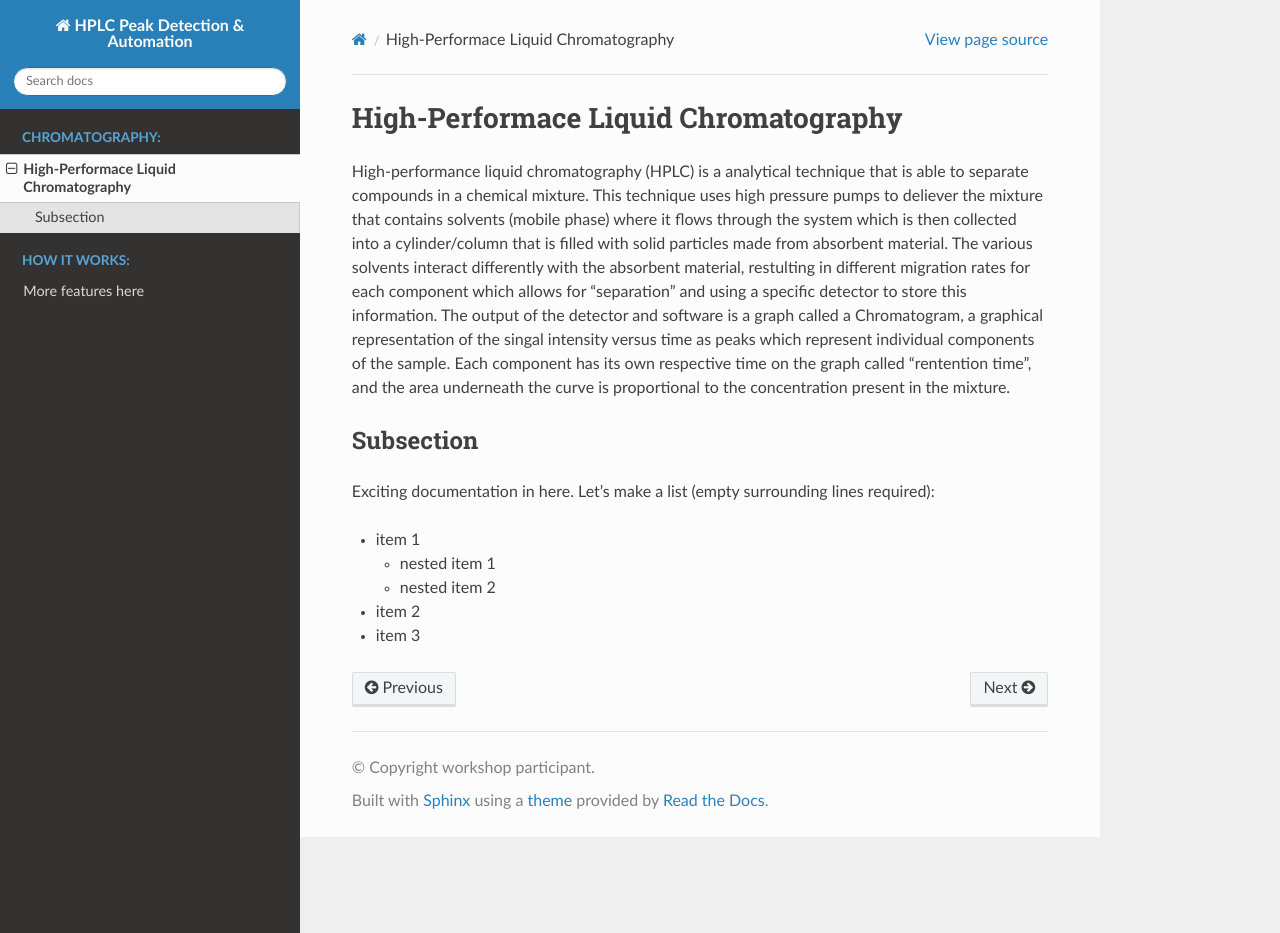
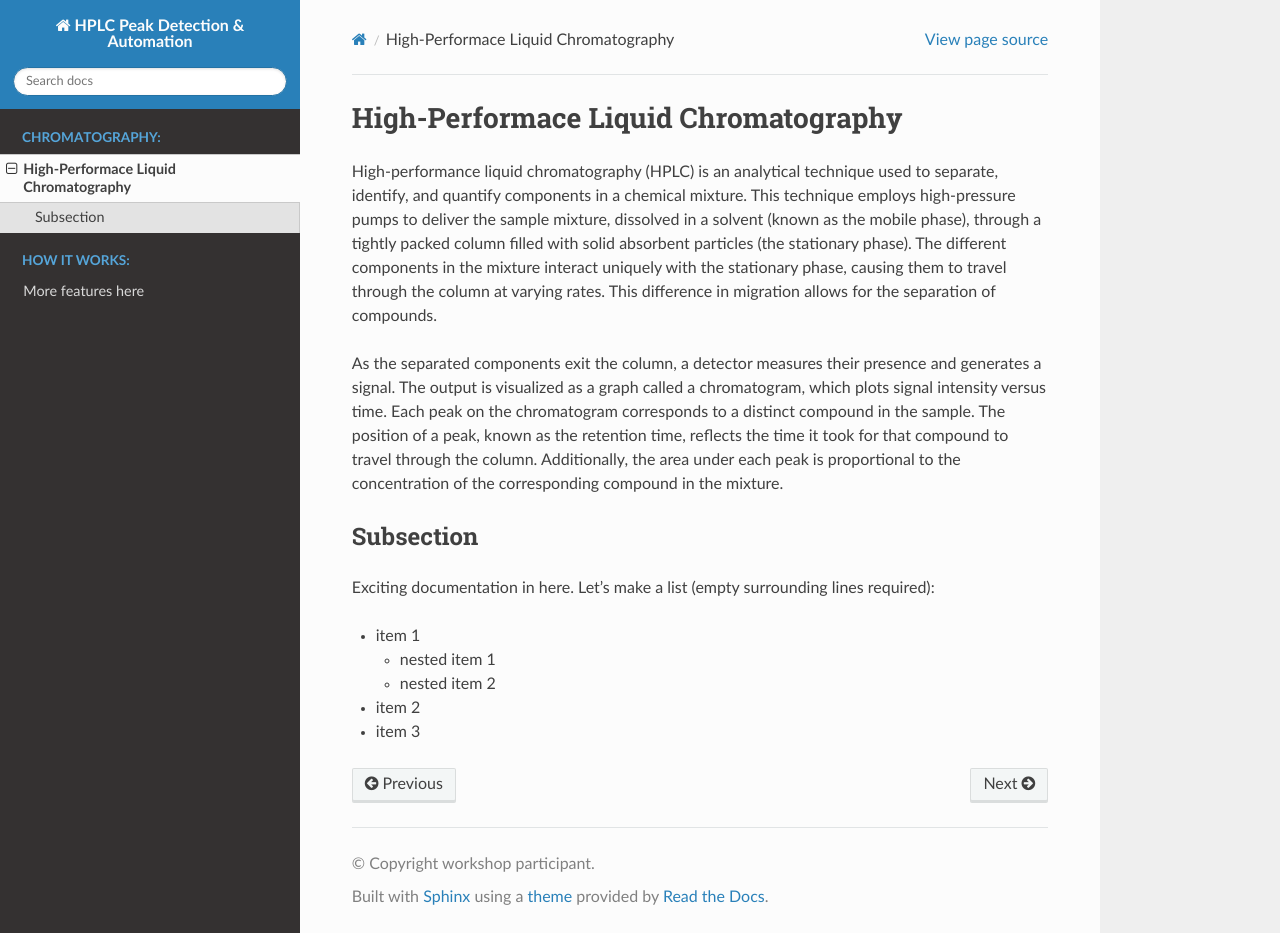
Before and after one commit to pcichowicz/HPLC, a Sphinx documentation site: the page built from doc/some-feature.md, in a window 1280 px wide and 933 px high. Built offline with Sphinx 7.4.7 and the Read the Docs theme 3.1.0, drawn with Linux system fonts in a browser that asks for light colours.

Commit message:
Update some-feature.md

```diff
--- a/doc/some-feature.md
+++ b/doc/some-feature.md
@@ -1,8 +1,8 @@
 # High-Performace Liquid Chromatography
 
-High-performance liquid chromatography (HPLC) is a analytical technique that is able to separate compounds in a chemical mixture. This technique uses high pressure pumps to deliever the mixture that contains solvents (mobile phase) where it flows through the system which is then collected into a cylinder/column that is filled with solid particles made from absorbent
-material. The various solvents interact differently with the absorbent material, restulting in different migration rates for each component which allows for "separation" and using a specific detector to store this information. The output of the detector and software is a graph called a Chromatogram, a graphical representation of the singal intensity versus time as peaks which represent
-individual components of the sample. Each component has its own respective time on the graph called "rentention time", and the area underneath the curve is proportional to the concentration present in the mixture.
+High-performance liquid chromatography (HPLC) is an analytical technique used to separate, identify, and quantify components in a chemical mixture. This technique employs high-pressure pumps to deliver the sample mixture, dissolved in a solvent (known as the mobile phase), through a tightly packed column filled with solid absorbent particles (the stationary phase). The different components in the mixture interact uniquely with the stationary phase, causing them to travel through the column at varying rates. This difference in migration allows for the separation of compounds.
+
+As the separated components exit the column, a detector measures their presence and generates a signal. The output is visualized as a graph called a chromatogram, which plots signal intensity versus time. Each peak on the chromatogram corresponds to a distinct compound in the sample. The position of a peak, known as the retention time, reflects the time it took for that compound to travel through the column. Additionally, the area under each peak is proportional to the concentration of the corresponding compound in the mixture.
 
 
 ## Subsection
```
